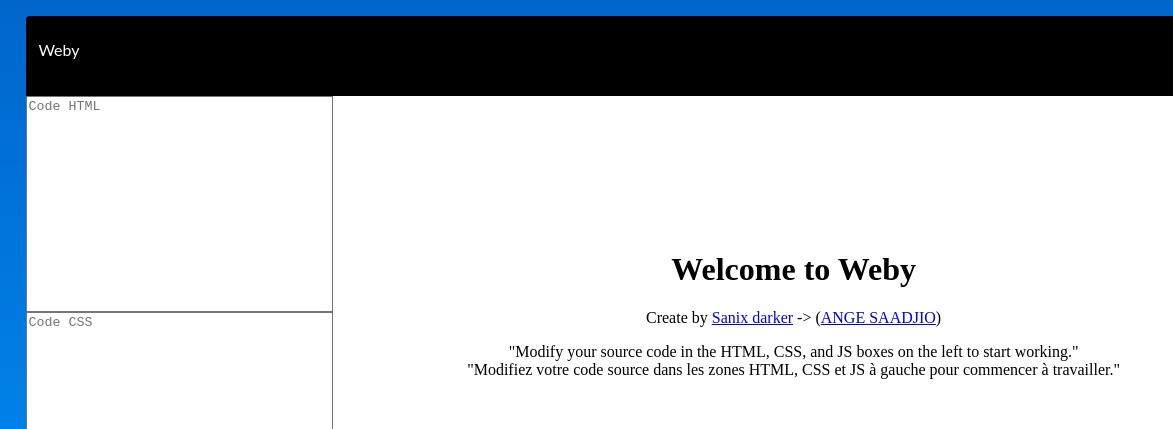
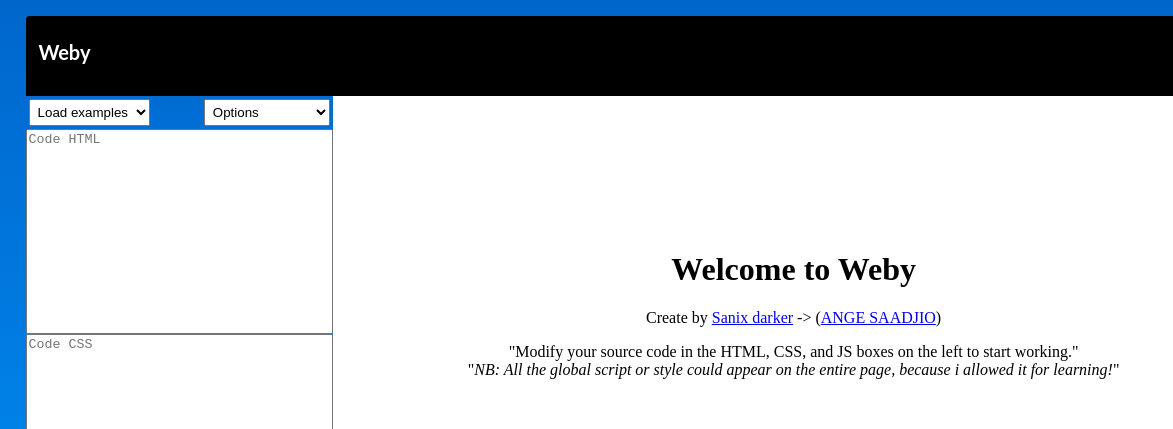
Before and after one commit to Sanix-Darker/Weby, a plain HTML site: page index.html in a window 1280 px wide. Shown: the top 429 px of the page, 0-1173 px from the left. Drawn offline with Linux system fonts and the light colour scheme.

Commit message:
integration of project, examples, just the architecture

```diff
--- a/css/style.css
+++ b/css/style.css
@@ -1,6 +1,15 @@
 html {
   background-image:linear-gradient(#06c, #09f);
   height:100%;
+}
+.block{
+  color:white!important;
+  font-weight: bold!important;
+  font-size: 20px!important;
+}
+
+.exemple{
+  padding: 4px;
 }
 
 :not(.pen-output) body {
--- a/index.html
+++ b/index.html
@@ -5,7 +5,7 @@
   <title>Weby</title>
   <link rel="stylesheet" href="css/style.css">
 </head>
-
+<!-- Gerer les cours de tel sorte d'ouvrir dans la meme zone des iframes pour les liens vers ces cours -->
 <body>
   <div class="weby">
   <header>
@@ -16,13 +16,36 @@
   </header>
   <div class="pen">
     <div class="editor">
+      <table>
+        <tr>
+          <td style="width: 80%;">
+            <select class="exemple" >
+              <option>Load examples</option>
+              <option > basics 1</option>
+              <option > basics 2</option>
+              <option > basics 3</option>
+              <option > basics 4</option>
+              <option > basics 5</option>
+            </select>
+          </td>
+          <td>
+            <select class="exemple">
+              <option>Options</option>
+              <option>Open a project</option>
+              <option>Save my project</option>
+              <option>Contact Sanix</option>
+            </select>
+          </td>
+        </tr>
+      </table>
       <textarea id="pen-html" placeholder="Code HTML"></textarea>
       <textarea id="pen-css" placeholder="Code CSS"></textarea>
       <textarea id="pen-js" placeholder="Code JS"></textarea>
     </div>
-    <div class="pen-output"></div>
+    <div class="pen-output" id="output"></div>
   </div>
 </div>
+
 <script  src="js/index.js"></script>
 </body>
 </html>
--- a/js/index.js
+++ b/js/index.js
@@ -1,7 +1,7 @@
 var html = document.getElementById("pen-html"),
   css = document.getElementById("pen-css"),
   js = document.getElementById("pen-js"),
-  output = document.querySelector(".pen-output"),
+  output = document.getElementById("output"),
   weby = document.getElementById("weby"),
   delay = (function() {
     var timer = 0;
@@ -21,7 +21,7 @@ var initialContent = '<html >\
           Create by <a href="https://github.com/Sanix-Darker" target="_blank">Sanix darker</a> -> (<a href="https://www.facebook.com/saadjio?ref=bookmarks" target="_blank">ANGE SAADJIO</a>)\
           <p>\
           "Modify your source code in the HTML, CSS, and JS boxes on the left to start working."<br>\
-            "Modifiez votre code source dans les zones HTML, CSS et JS &agrave; gauche pour commencer &agrave; travailler."\
+            "<i>NB: All the global script or style could appear on the entire page, because i allowed it for learning!</i>"\
           </p>\
         </center>\
       </body>\
@@ -55,7 +55,15 @@ function updateOutput() {
   // add JS
   var script = document.createElement("script");
   script.id = "pen-script";
-  script.innerHTML = js.value;
+  // I assumes the fact that i can not disallow the full change on the page intentionnally, a user need to know how the thing will work!
+  if(js.value.indexOf("document.write") || js.value.indexOf("document.writeln")){
+    advice = '<a href="" style="color:red;font-weight:bold;"> << Back to the simulator / Retour au simulateur</a>';
+
+    script.innerHTML = js.value.replace("')","").replace('")','').replace('("','(\'')+" <br> "+advice+ "')";
+  }else{
+    script.innerHTML = js.value;
+  }
+
   document.body.appendChild(script);
 }
 
@@ -83,5 +91,5 @@ css.addEventListener("keyup", function() {
 js.addEventListener("keyup", function() {
   delay(function() {
     updateOutput();
-  }, 1300);
+  }, 1500);
 });
--- /dev/null
+++ b/project/test.json
@@ -0,0 +1,5 @@
+{
+	"html":"test",
+	"css":"*{color:red;}",
+	"js":"alert('test')"
+}
```
Also changed, not shown: 1 other file.
